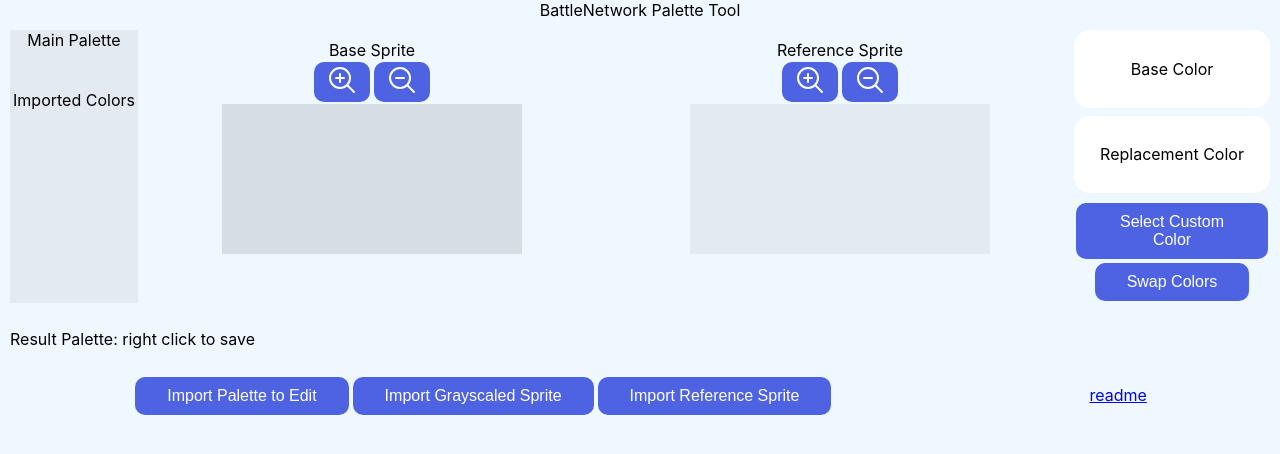
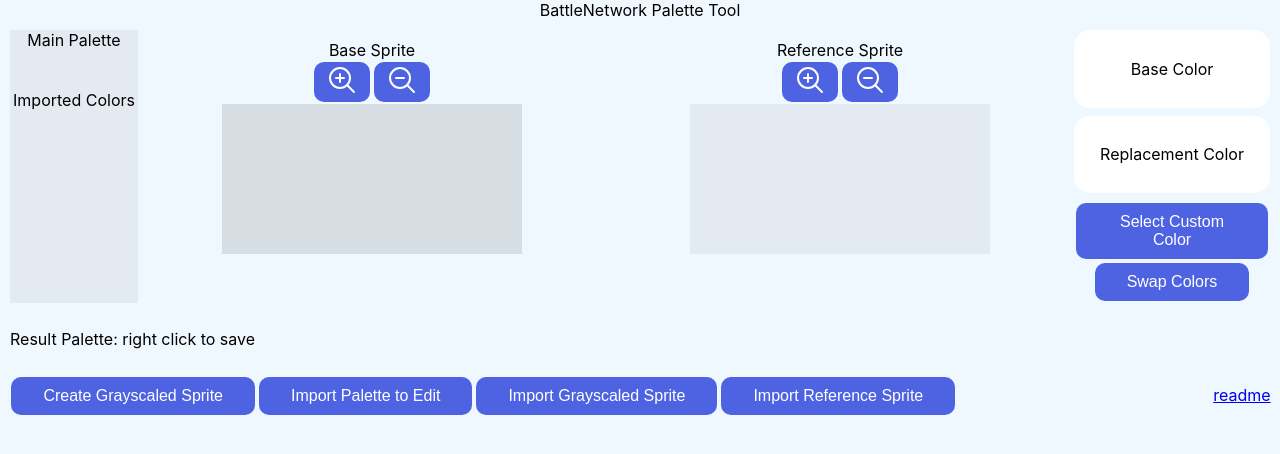
Before and after one commit to BNLouis/bn-palette-tool, a React (Create React App) app: page / in a window 1280 px wide. Shown: the top 454 px of the page. Built offline with nearby package versions, Linux system fonts and the light colour scheme.

Commit message:
Now allow creation of grayscaled sprites in the tool

```diff
--- a/src/canvas/PaletteManager.ts
+++ b/src/canvas/PaletteManager.ts
@@ -52,6 +52,29 @@ export class PaletteManager {
   }
 
   /**
+   * Send the current palette to image
+   * @param palette
+   */
+  sendPaletteToImage(palette: Array<ColorObject>) {
+    let canvas = document.getElementById("palette-canvas") as HTMLCanvasElement;
+    let context = canvas.getContext("2d") as CanvasRenderingContext2D;
+
+    // pull the entire image into an array of pixel data
+    var imageData = context.getImageData(0, 0, 256, 1);
+    palette.forEach((color, i) => {
+      let index = i * 4;
+      let paletteArray = color.paletteArray;
+      imageData.data[index] = paletteArray[0];
+      imageData.data[index + 1] = paletteArray[1];
+      imageData.data[index + 2] = paletteArray[2];
+      imageData.data[index + 3] = paletteArray[3];
+    });
+
+    // put the altered data back on the canvas
+    context.putImageData(imageData, 0, 0);
+  }
+
+  /**
    * replaces a color
    * @param newColor
    */
--- a/src/canvas/SpriteManager.ts
+++ b/src/canvas/SpriteManager.ts
@@ -14,6 +14,11 @@ export class SpriteManager {
     return instance;
   }
 
+  /**
+   * Will parse as grayscaled and try to generate palette.
+   * @param file
+   * @param callback
+   */
   importSpriteSheet(file: File, callback: Function) {
     sourceFile = file;
     let canvas = document.getElementById("sprite-canvas") as HTMLCanvasElement;
@@ -24,7 +29,27 @@ export class SpriteManager {
       canvas.width = img.width;
       canvas.height = img.height;
       context.drawImage(img, 0, 0, img.width, img.height, 0, 0, img.width, img.height);
-      callback();
+      // pull the entire image into an array of pixel data
+      var imageData = context.getImageData(0, 0, img.width, img.height);
+      let colorPalette: Array<ColorObject> = new Array();
+      for (var i = 0; i < imageData.data.length; i += 4) {
+        let paletteArray = new Uint8ClampedArray(4);
+        let currentIndex = paletteArray.length - 1;
+        paletteArray[0] = imageData.data[i];
+        paletteArray[1] = imageData.data[i + 1];
+        paletteArray[2] = imageData.data[i + 2];
+        paletteArray[3] = imageData.data[i + 3];
+        let newColor: ColorObject = new ColorObject(currentIndex, paletteArray);
+        //if color doesnt exists in palette.
+        if (
+          !colorPalette.some((elem) => {
+            return elem.toRgba() === newColor.toRgba();
+          })
+        ) {
+          colorPalette.push(newColor);
+        }
+      }
+      callback(colorPalette);
     };
   }
 
@@ -44,12 +69,13 @@ export class SpriteManager {
       spriteHeight = img.height;
 
       context.drawImage(img, 0, 0, img.width, img.height, 0, 0, img.width, img.height);
+
       callback();
     };
   }
 
   /**
-   * Function to recolor a sprite, also calls warning callback if error happens
+   * Function to recolor a grayscaledsprite, also calls warning callback if error happens
    * @param palette
    */
   recolorSprite(palette: Array<ColorObject>) {
@@ -81,6 +107,48 @@ export class SpriteManager {
     };
   }
 
+  /**
+   * Converts sprite to grayscale.
+   * @param palette palette
+   */
+  grayscaleSprite(palette: Array<ColorObject>) {
+    //reload the grayscale file
+    var img = new Image();
+    let spriteManager = this;
+    img.src = URL.createObjectURL(sourceFile);
+    img.onload = function () {
+      let canvas = document.getElementById("sprite-canvas") as HTMLCanvasElement;
+      let context = canvas.getContext("2d") as CanvasRenderingContext2D;
+      context.drawImage(img, 0, 0, img.width, img.height, 0, 0, img.width, img.height);
+      context.imageSmoothingEnabled = false;
+
+      // pull the entire image into an array of pixel data
+      var imageData = context.getImageData(0, 0, img.width, img.height);
+      // examine every pixel,
+      // change any old rgb to the new-rgb
+      for (var i = 0; i < imageData.data.length; i += 4) {
+        let replaceIndex = spriteManager.findReplaceValue(imageData.data, i, palette);
+        imageData.data[i] = replaceIndex;
+        imageData.data[i + 1] = replaceIndex;
+        imageData.data[i + 2] = replaceIndex;
+        if (replaceIndex == 0) {
+          imageData.data[i + 3] = 0;
+        } else {
+          imageData.data[i + 3] = 255;
+        }
+      }
+      // put the altered data back on the canvas
+      context.putImageData(imageData, 0, 0);
+    };
+  }
+
+  findReplaceValue(data: Uint8ClampedArray, startIndex: number, palette: ColorObject[]): number {
+    return palette.findIndex((colorObj) => {
+      let inputColor = ColorObject.fromRgb(data[startIndex], data[startIndex + 1], data[startIndex + 2]);
+      return inputColor.toRgba() == colorObj.toRgba();
+    });
+  }
+
   getColorFromSprite(e: React.MouseEvent, canvasId: string) {
     let canvas = document.getElementById(canvasId) as HTMLCanvasElement;
     let context = canvas.getContext("2d") as CanvasRenderingContext2D;
--- a/src/components/FileSelect.tsx
+++ b/src/components/FileSelect.tsx
@@ -9,8 +9,8 @@ function FileSelect(props: any) {
 
   return (
     <>
-      {/* <input type="file" accept=".png" className="file-display" ref={spritesheetProps.ref} onChange={spritesheetProps.importFile}></input>
-      <button onClick={spritesheetProps.onClick}>Import SpriteSheet</button> */}
+      <input type="file" accept=".png" className="file-display" ref={spritesheetProps.ref} onChange={spritesheetProps.importFile}></input>
+      <button onClick={spritesheetProps.onClick}>Create Grayscaled Sprite</button>
       <input type="file" accept=".png" className="file-display" ref={paletteProps.ref} onChange={paletteProps.importFile}></input>
       <button onClick={paletteProps.onClick}>Import Palette to Edit</button>
       <input type="file" accept=".png" className="file-display" ref={spriteProps.ref} onChange={spriteProps.importFile}></input>
--- a/src/components/Main.tsx
+++ b/src/components/Main.tsx
@@ -109,9 +109,11 @@ function Main() {
 
   const completeSpriteSheetImport = (paletteData: Array<ColorObject>) => {
     if (paletteData == null) {
-      alert("Problem parsing palette. Ensure the file was a 256x1 image.");
+      alert("Problem parsing palette..");
     } else {
       setCurrentPalette(paletteData);
+      spriteManager.grayscaleSprite(paletteData);
+      paletteManager.sendPaletteToImage(paletteData);
     }
   };
 
--- a/src/core/ColorObject.ts
+++ b/src/core/ColorObject.ts
@@ -18,6 +18,15 @@ export default class ColorObject {
     return this.paletteArray[0] + ", " + this.paletteArray[1] + ", " + this.paletteArray[2] + ", 255";
   }
 
+  static fromRgb(r: number, g: number, b: number) {
+    let newColor = new Uint8ClampedArray(4);
+    newColor[0] = r;
+    newColor[1] = g;
+    newColor[2] = b;
+    newColor[3] = 255;
+    return new ColorObject(-1, newColor);
+  }
+
   /**
    * returns new color from hex value
    * @param hexColor
```
